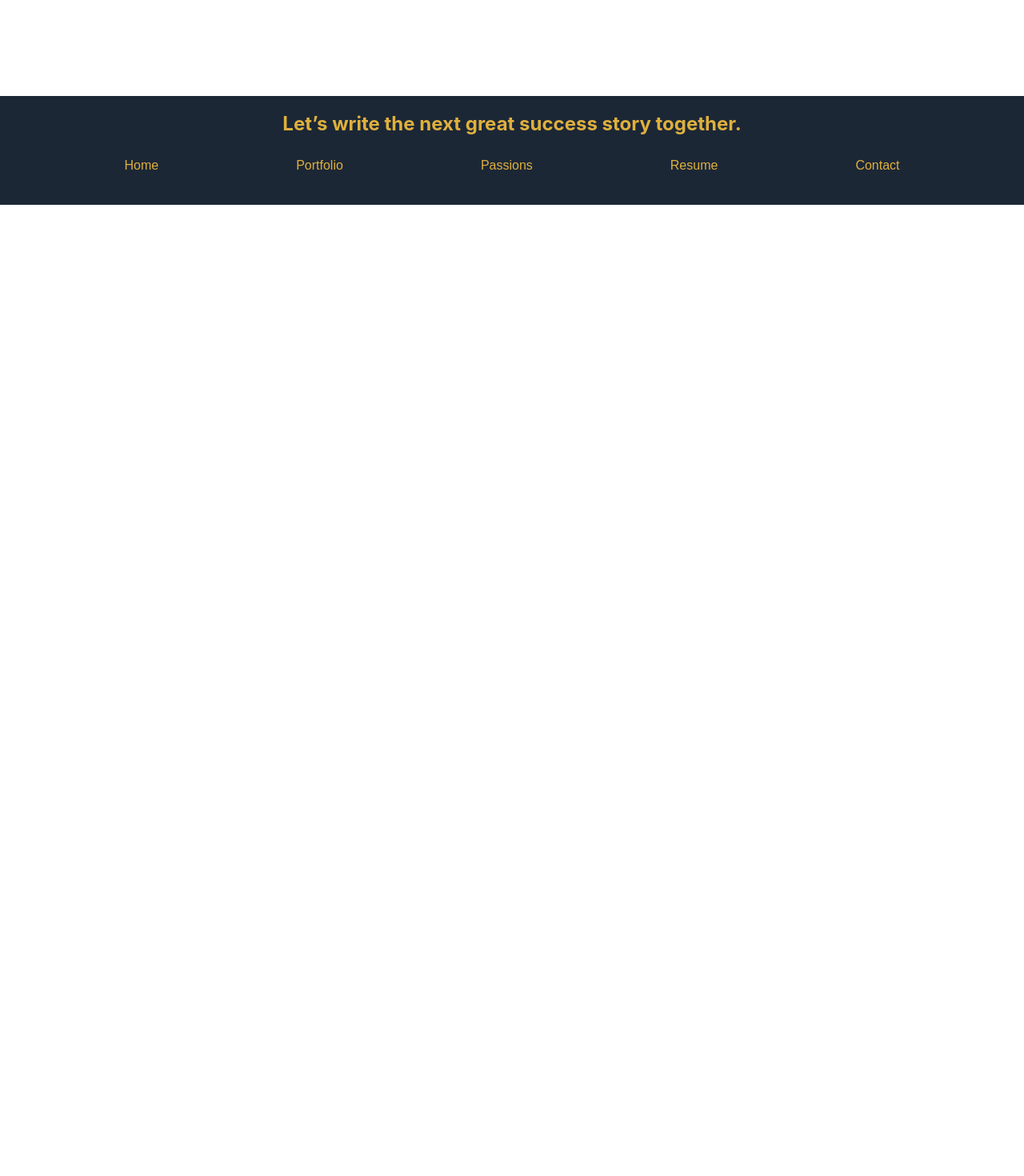
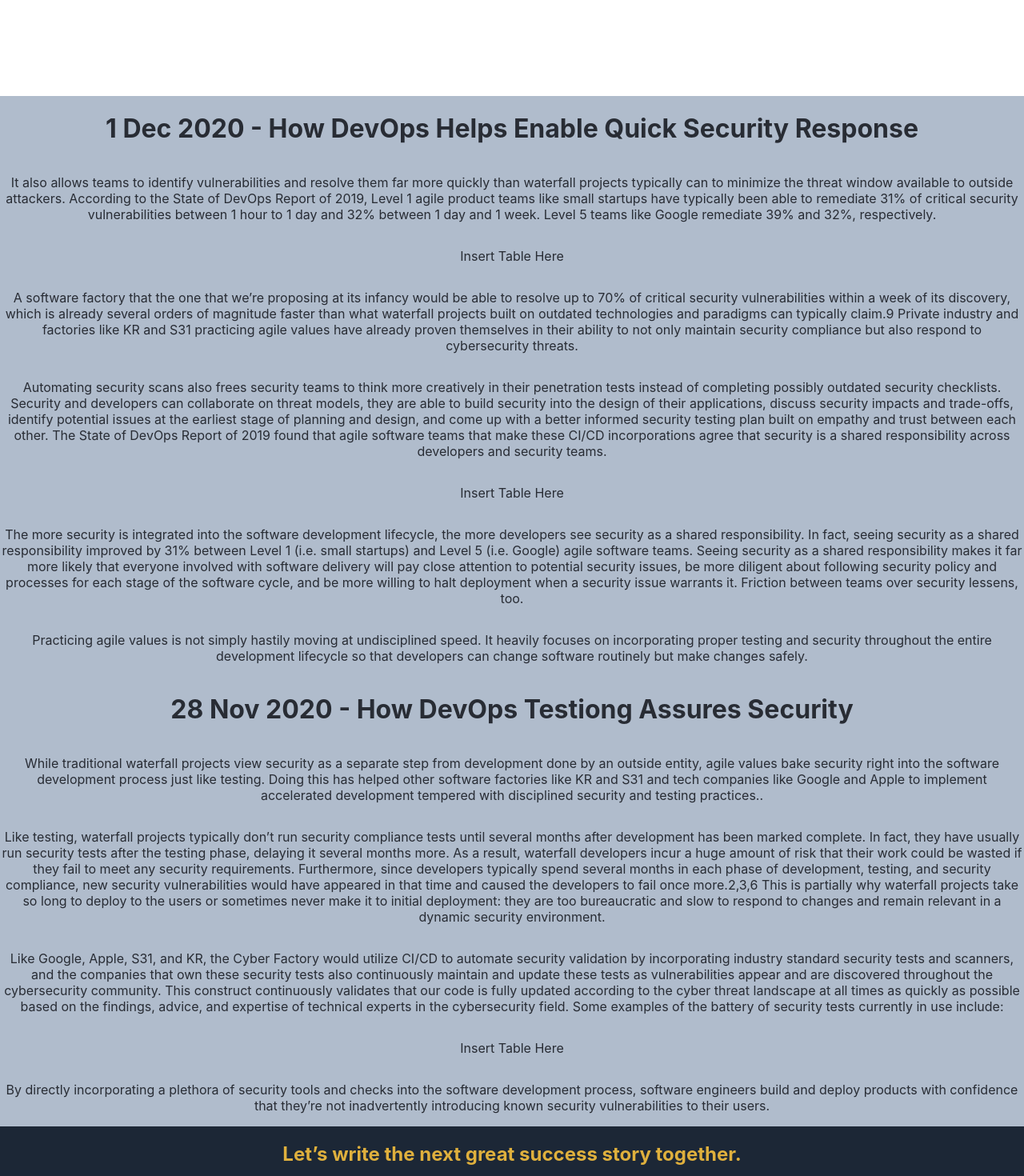
Before and after one commit to choochiutrainz/old-personal-website, a React (Create React App) app: page /blog in a window 1280 px wide. Before the commit this address led to /error. Shown: the part 840-2310 px from the top of the page at 80% size. Before the commit the page ends 1096 px from the top, so only its background shows below. Built offline with nearby package versions, Linux system fonts and the light colour scheme; a web font is replaced by a local one.

Commit message:
Added blog page for Security+ CEUs

```diff
--- a/src/App.css
+++ b/src/App.css
@@ -151,18 +151,21 @@
 }
 
 .introImg {
+  transition: .5s ease;
   max-height: 35rem;
   padding: 1rem 2rem;
   grid-area: introImg;
 }
 
 .introImg1 {
+  transition: .5s ease;
   max-height: 35rem;
   padding: 1rem 2rem;
   grid-area: introImg1;
 }
 
 .introImg2 {
+  transition: .5s ease;
   max-height: 35rem;
   padding: 1rem 2rem;
   grid-area: introImg2;
--- a/src/App.tsx
+++ b/src/App.tsx
@@ -15,6 +15,7 @@ import DIUx from './portfolio/diux'
 import RogueSquadron from './portfolio/rogue-squadron'
 import Streetcode from './portfolio/streetcode-academy'
 import Cats from './easter-eggs/cats'
+import Blog from './blog/blog'
 
 const App = () => {
   return (
@@ -33,6 +34,7 @@ const App = () => {
           <Route path='/streetcode-academy' component={Streetcode} />
           <Route path='/error' component={Error} />
           <Route path='/cats' component={Cats} />
+          <Route path='/blog' component={Blog} />
           <Route path='*' render={() => <Redirect to='/error' />} />
         </Switch>
       </Router>
--- /dev/null
+++ b/src/blog/blog.tsx
@@ -0,0 +1,68 @@
+import React from 'react'
+import Footer from '../footer'
+
+const Blog = () => {
+
+    return <div className="body">
+        <div className="callToActionFlex">
+            <h1 className="onLightBg">1 Dec 2020 - How DevOps Helps Enable Quick Security Response</h1>
+            <p className="onLightBg">It also allows teams to identify vulnerabilities and resolve them far more quickly than waterfall projects typically
+            can to minimize the threat window available to outside attackers. According to the State of DevOps Report of 2019, Level 1 agile product teams
+            like small startups have typically been able to remediate 31% of critical security vulnerabilities between 1 hour to 1 day and 32% between 1
+            day and 1 week. Level 5 teams like Google remediate 39% and 32%, respectively.</p>
+
+            <p className="onLightBg">Insert Table Here</p>
+
+            <p className="onLightBg">A software factory that the one that we’re proposing at its infancy would be able to resolve up to 70% of critical
+            security vulnerabilities within a week of its discovery, which is already several orders of magnitude faster than what waterfall projects built
+            on outdated technologies and paradigms can typically claim.9 Private industry and factories like KR and S31 practicing agile values have already
+            proven themselves in their ability to not only maintain security compliance but also respond to cybersecurity threats.</p>
+
+            <p className="onLightBg">Automating security scans also frees security teams to think more creatively in their penetration tests instead of
+            completing possibly outdated security checklists. Security and developers can collaborate on threat models, they are able to build security into
+            the design of their applications, discuss security impacts and trade-offs, identify potential issues at the earliest stage of planning and design,
+            and come up with a better informed security testing plan built on empathy and trust between each other. The State of DevOps Report of 2019 found
+            that agile software teams that make these CI/CD incorporations agree that security is a shared responsibility across developers and security teams.</p>
+
+            <p className="onLightBg">Insert Table Here</p>
+
+            <p className="onLightBg">The more security is integrated into the software development lifecycle, the more developers see security as a shared
+            responsibility. In fact, seeing security as a shared responsibility improved by 31% between Level 1 (i.e. small startups) and Level 5 (i.e. Google)
+            agile software teams. Seeing security as a shared responsibility makes it far more likely that everyone involved with software delivery will pay
+            close attention to potential security issues, be more diligent about following security policy and processes for each stage of the software cycle,
+            and be more willing to halt deployment when a security issue warrants it. Friction between teams over security lessens, too.</p>
+
+            <p className="onLightBg">Practicing agile values is not simply hastily moving at undisciplined speed. It heavily focuses on incorporating
+            proper testing and security throughout the entire development lifecycle so that developers can change software routinely but make changes
+            safely.</p>
+
+            <h1 className="onLightBg">28 Nov 2020 - How DevOps Testiong Assures Security</h1>
+            <p className="onLightBg">While traditional waterfall projects view security as a separate step from development done by an outside entity,
+            agile values bake security right into the software development process just like testing. Doing this has helped other software factories
+            like KR and S31 and tech companies like Google and Apple to implement accelerated development tempered with disciplined security and
+            testing practices..</p>
+
+            <p className="onLightBg">Like testing, waterfall projects typically don’t run security compliance tests until several months after
+            development has been marked complete. In fact, they have usually run security tests after the testing phase, delaying it several months
+            more. As a result, waterfall developers incur a huge amount of risk that their work could be wasted if they fail to meet any security
+            requirements. Furthermore, since developers typically spend several months in each phase of development, testing, and security compliance,
+            new security vulnerabilities would have appeared in that time and caused the developers to fail once more.2,3,6 This is partially why
+            waterfall projects take so long to deploy to the users or sometimes never make it to initial deployment: they are too bureaucratic and slow
+            to respond to changes and remain relevant in a dynamic security environment.</p>
+
+            <p className="onLightBg">Like Google, Apple, S31, and KR, the Cyber Factory would utilize CI/CD to automate security validation by
+            incorporating industry standard security tests and scanners, and the companies that own these security tests also continuously maintain and
+            update these tests as vulnerabilities appear and are discovered throughout the cybersecurity community. This construct continuously validates
+            that our code is fully updated according to the cyber threat landscape at all times as quickly as possible based on the findings, advice, and
+            expertise of technical experts in the cybersecurity field. Some examples of the battery of security tests currently in use include:</p>
+
+            <p className="onLightBg">Insert Table Here</p>
+
+            <p className="onLightBg">By directly incorporating a plethora of security tools and checks into the software development process, software
+            engineers build and deploy products with confidence that they’re not inadvertently introducing known security vulnerabilities to their users.</p>
+        </div>
+        <Footer/>
+    </div>
+}
+
+export default Blog
--- a/src/navBar.tsx
+++ b/src/navBar.tsx
@@ -56,6 +56,12 @@ const NavBar = () => {
         return <div>
           <h1 className="onLightBg">Oops! I can't seem to find the page you're looking for.</h1>
           <h3 className="onLightBg">May I make it up to you and take you back to the <a className="darkTextLink" href="/">home page?</a></h3>
+          </div>
+
+      case "/blog":
+        return <div>
+          <h1 className="onLightBg">Welcome to my blog</h1>
+          <h3 className="onLightBg">Hear me rant!</h3>
           </div>
 
       case "/cats":
@@ -120,7 +126,10 @@ const NavBar = () => {
       case "/error":
         return 'errorBackground'
 
-      case "/cats":
+      case "/blog":
+        return 'blogBackground'
+
+        case "/cats":
         return 'catsBackground'
 
       case "/section-31":
--- a/src/portfolio/portfolio.css
+++ b/src/portfolio/portfolio.css
@@ -10,6 +10,8 @@
 .portfolioImage {
     max-height: 35rem;
     padding: 1rem 2rem;
+    transition: .5s ease;
+    backface-visibility: hidden;
 }
 
 .portfolioImage:hover {
```
